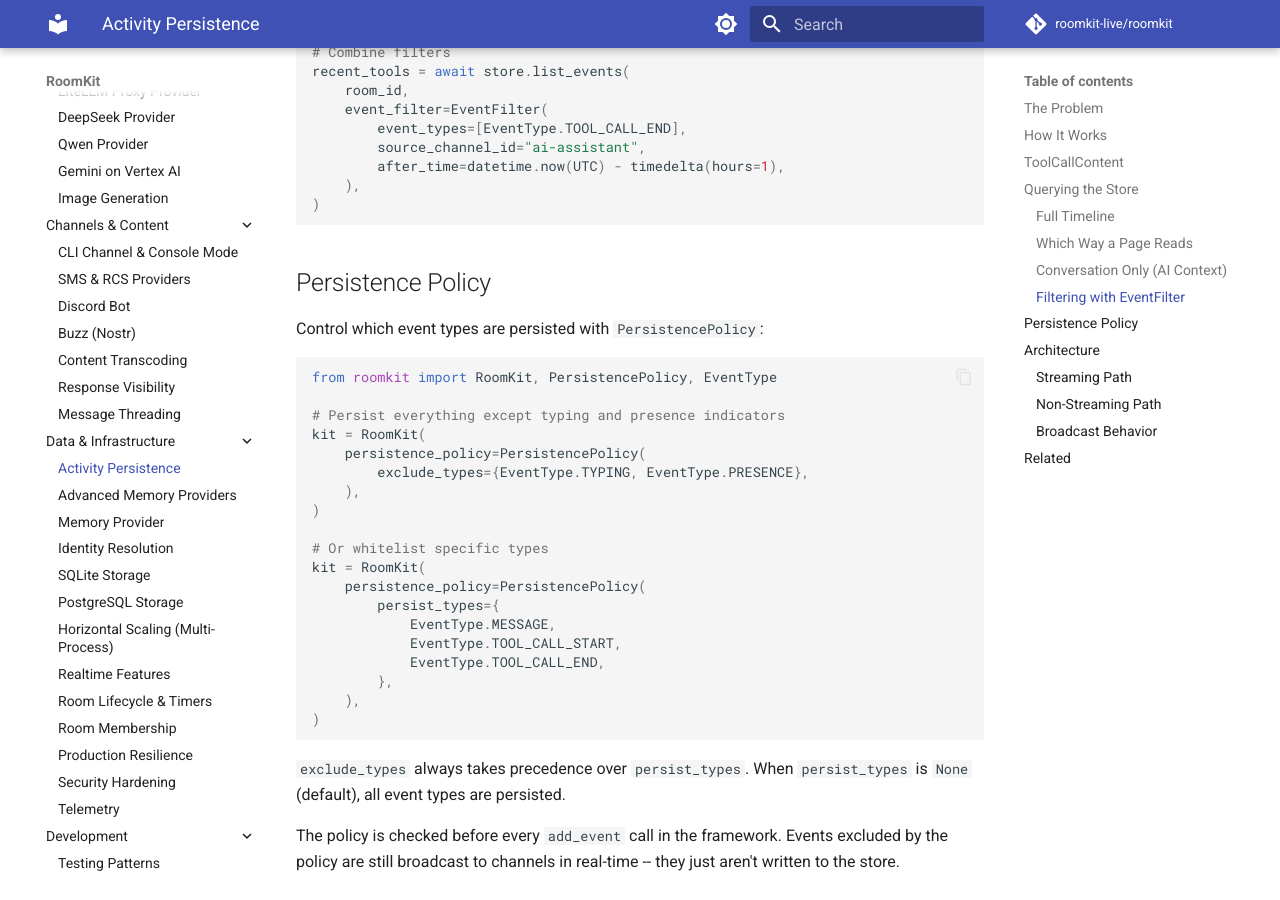
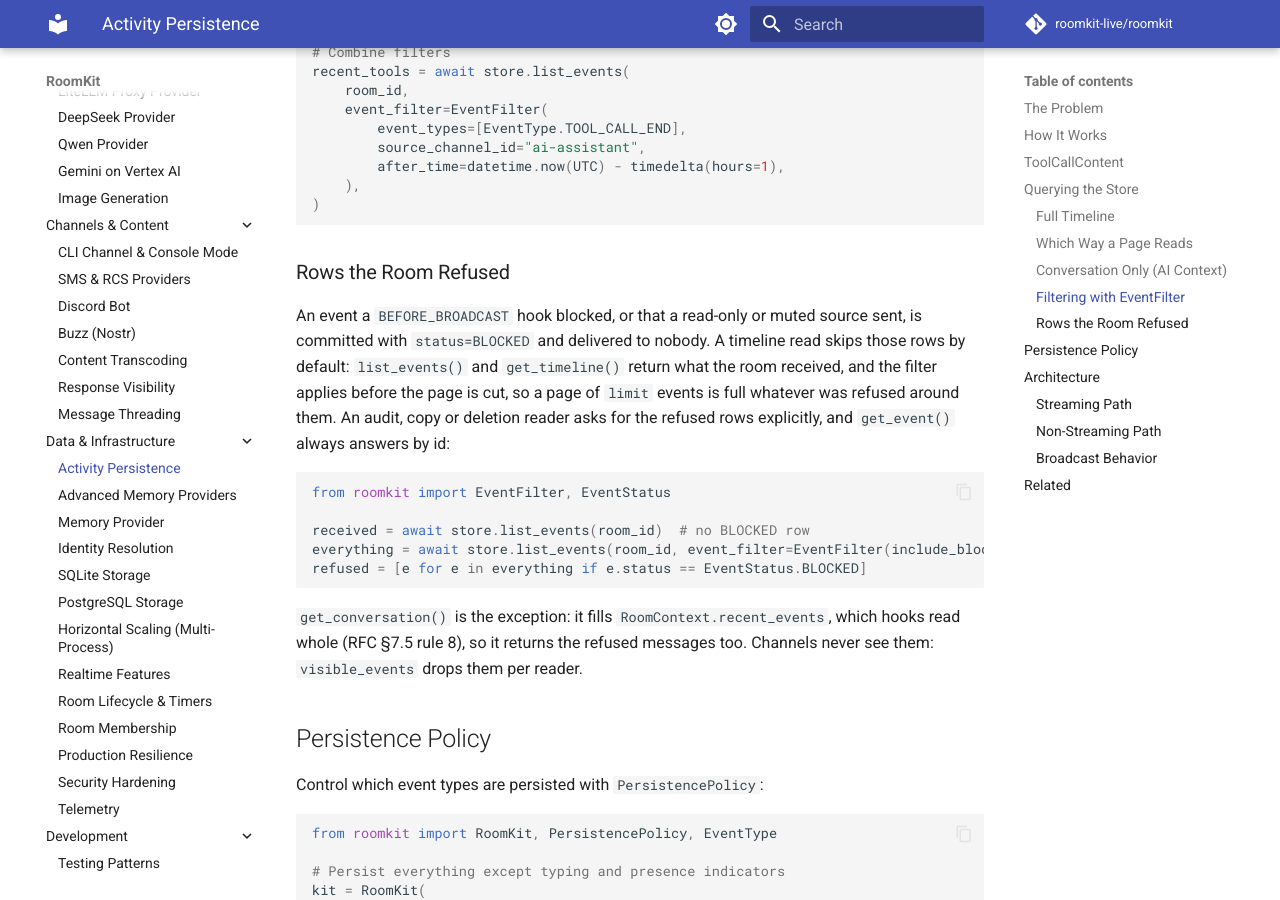
Before and after one commit to roomkit-live/roomkit-docs, an MkDocs documentation site: the page built from docs/guides/activity-persistence.md, in a window 1280 px wide and 900 px high, scrolled down 3653 px. Built offline with MkDocs 1.6.1 and Material for MkDocs 9.7.7, drawn with Linux system fonts in a browser that asks for light colours; comment, search, counter and statistics services are not loaded.

Commit message:
docs(store): a timeline read skips the rows the room refused (RMK-181)
The activity-persistence guide gains "Rows the Room Refused" (the
default, the include_blocked gate, get_event by id, get_conversation as
the exception hooks rely on); the postgres-store, guardrails and
features pages say the same in one line where they mention BLOCKED rows.

````diff
--- a/docs/guides/activity-persistence.md
+++ b/docs/guides/activity-persistence.md
@@ -169,6 +169,28 @@ recent_tools = await store.list_events(
 )
 ```
 
+### Rows the Room Refused
+
+An event a `BEFORE_BROADCAST` hook blocked, or that a read-only or muted source
+sent, is committed with `status=BLOCKED` and delivered to nobody. A timeline
+read skips those rows by default: `list_events()` and `get_timeline()` return
+what the room received, and the filter applies before the page is cut, so a
+page of `limit` events is full whatever was refused around them. An audit,
+copy or deletion reader asks for the refused rows explicitly, and `get_event()`
+always answers by id:
+
+```python
+from roomkit import EventFilter, EventStatus
+
+received = await store.list_events(room_id)  # no BLOCKED row
+everything = await store.list_events(room_id, event_filter=EventFilter(include_blocked=True))
+refused = [e for e in everything if e.status == EventStatus.BLOCKED]
+```
+
+`get_conversation()` is the exception: it fills `RoomContext.recent_events`,
+which hooks read whole (RFC §7.5 rule 8), so it returns the refused messages
+too. Channels never see them: `visible_events` drops them per reader.
+
 ## Persistence Policy
 
 Control which event types are persisted with `PersistencePolicy`:
````
Also changed, not shown: docs/features.md (+2 -1 lines), docs/guides/guardrails.md (+1 -1 lines), docs/guides/postgres-store.md (+3 -0 lines).
